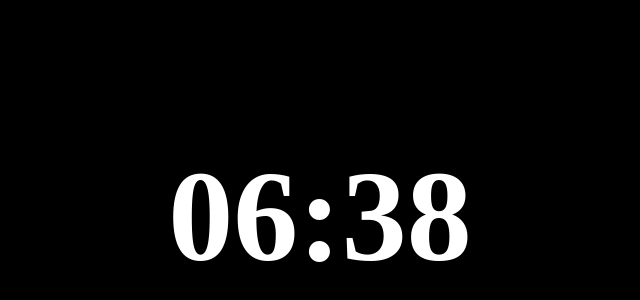
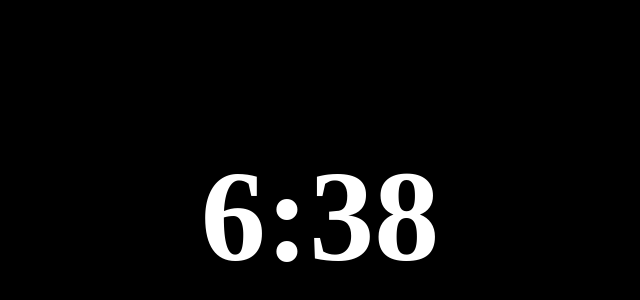
Before and after one commit to kegang0619/clocktab, a plain HTML site: page index.html in a window 1280 px wide. Shown: the part 144-444 px from the top of the page, without its empty margins (320-960 px from the left). Drawn offline with Linux system fonts and the light colour scheme.

Commit message:
Changed time format to 12h
AM PM

```diff
--- a/index.html
+++ b/index.html
@@ -1,3 +1,4 @@
+
 <html>
 <head>
     <title>ClockTab</title>
@@ -9,12 +10,13 @@
 
         function display_ct() {
             var x = new Date()
-            var hour=x.getHours();
-            var minute=x.getMinutes();
-            if(hour <10 ){hour='0'+hour;}
-            if(minute <10 ) {minute='0' + minute; }
-            var x1 = hour + ':' + minute;
-            document.getElementById('ct').innerHTML = x1;
+            var hours= x.getHours();
+            var minutes= x.getMinutes();
+            hours = hours % 12;
+            hours = hours ? hours : 12; // the hour '0' should be '12'
+            minutes = minutes < 10 ? '0'+minutes : minutes;
+            var print =  hours + ':' + minutes;
+            document.getElementById('ct').innerHTML = print;
             display_c();
         }
     </script>
```
